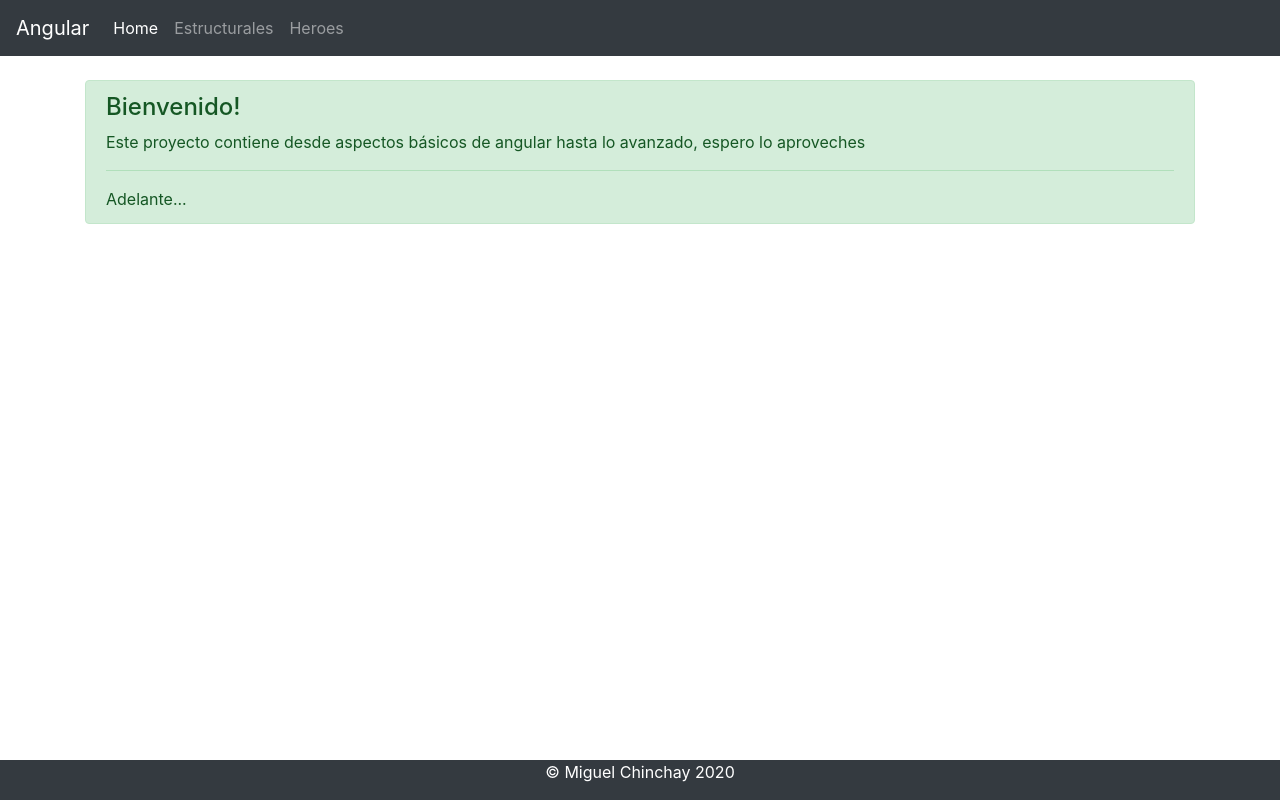
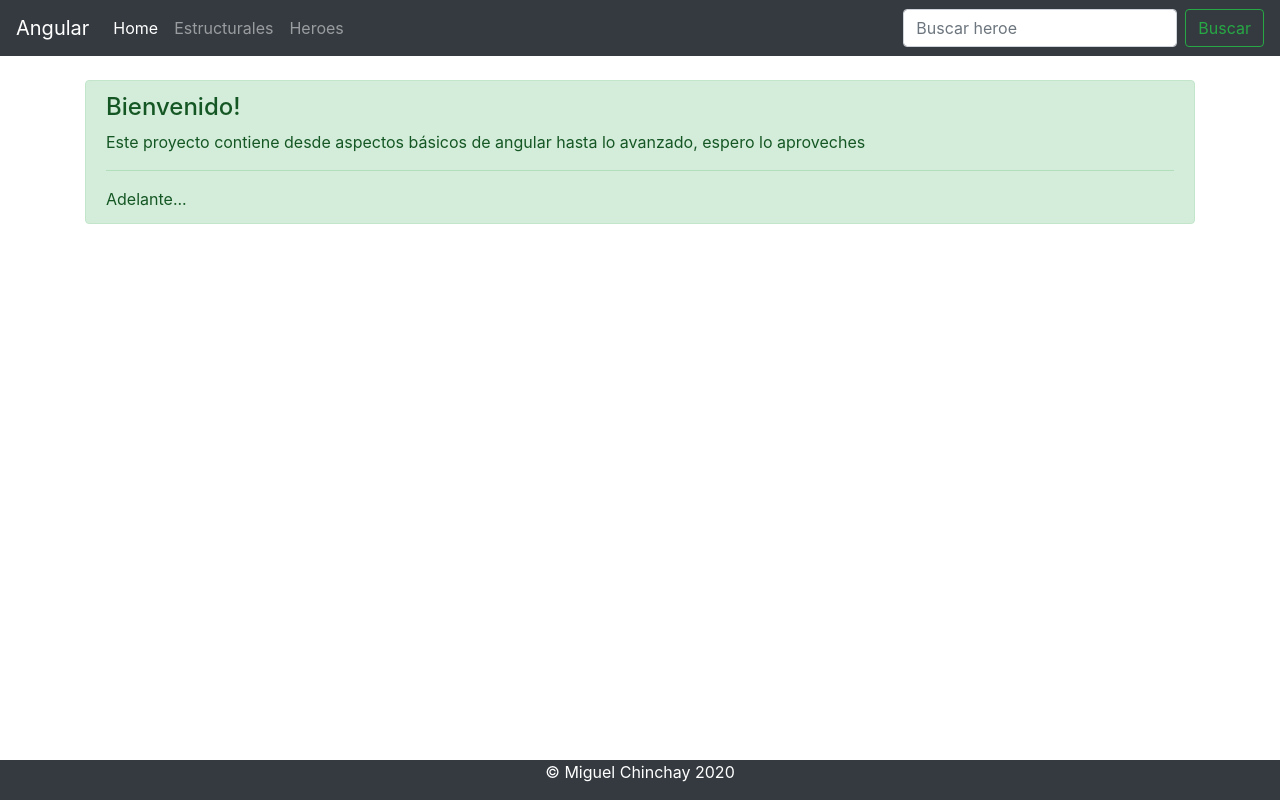
Before and after one commit to MiguDeveloper/example1-angular, an Angular app: page /#/home in a window 1280 px wide. Built offline with nearby package versions, Linux system fonts and the light colour scheme.

Commit message:
input outputs reutilizacion de componentes

```diff
--- a/src/app/app.module.ts
+++ b/src/app/app.module.ts
@@ -10,6 +10,8 @@ import { FooterComponent } from './components/footer/footer.component';
 import { DirectivasEstructuralesComponent } from './components/directivas-estructurales/directivas-estructurales.component';
 import { HeroesComponent } from './components/heroes/heroes.component';
 import { HeroeComponent } from './components/heroe/heroe.component';
+import { GridHeroeComponent } from './components/grid-heroe/grid-heroe.component';
+import { BusquedaHeroeComponent } from './components/busqueda-heroe/busqueda-heroe.component';
 
 @NgModule({
   declarations: [
@@ -19,7 +21,9 @@ import { HeroeComponent } from './components/heroe/heroe.component';
     FooterComponent,
     DirectivasEstructuralesComponent,
     HeroesComponent,
-    HeroeComponent
+    HeroeComponent,
+    GridHeroeComponent,
+    BusquedaHeroeComponent
   ],
   imports: [
     BrowserModule,
--- /dev/null
+++ b/src/app/components/busqueda-heroe/busqueda-heroe.component.html
@@ -0,0 +1,12 @@
+<h1>
+  Buscando: <small>{{ termino }}</small>
+</h1>
+<hr />
+<div class="row animated fadeIn fast" *ngIf="heroes.length === 0">
+  <div class="col-md-12">
+    <div class="alert alert-info" role="alert">
+      No existen resultados con el término: {{ termino }}
+    </div>
+  </div>
+</div>
+<app-grid-heroe [heroes]="heroes"></app-grid-heroe>
--- /dev/null
+++ b/src/app/components/busqueda-heroe/busqueda-heroe.component.ts
@@ -0,0 +1,26 @@
+import { ActivatedRoute } from "@angular/router";
+import { Heroe } from "./../../models/heroe";
+import { Component, OnInit } from "@angular/core";
+import { HeroeService } from "src/app/services/heroe.service";
+
+@Component({
+  selector: "app-busqueda-heroe",
+  templateUrl: "./busqueda-heroe.component.html",
+  styleUrls: ["./busqueda-heroe.component.css"],
+})
+export class BusquedaHeroeComponent implements OnInit {
+  heroes: Heroe[] = [];
+  termino = "";
+
+  constructor(
+    private heroesService: HeroeService,
+    private route: ActivatedRoute
+  ) {}
+
+  ngOnInit(): void {
+    this.route.params.subscribe((params) => {
+      this.termino = params["termino"];
+      this.heroes = this.heroesService.buscarHeroe(this.termino);
+    });
+  }
+}
--- /dev/null
+++ b/src/app/components/grid-heroe/grid-heroe.component.html
@@ -0,0 +1,21 @@
+<div class="card-columns">
+  <div class="card animated fadeIn fast" *ngFor="let heroe of heroes">
+    <img src="{{ heroe.img }}" class="card-img-top" />
+    <div class="card-body">
+      <h5 class="card-title">{{ heroe.nombre }}</h5>
+      <p class="card-text">
+        {{ heroe.bio }}
+      </p>
+      <p class="card-text">
+        <small class="text-muted">{{
+          heroe.aparicion | date: "yyyy-MM"
+        }}</small>
+      </p>
+      <a
+        [routerLink]="['/heroe', heroe.id]"
+        class="btn btn-outline-primary btn-block"
+        >Ver más...</a
+      >
+    </div>
+  </div>
+</div>
--- /dev/null
+++ b/src/app/components/grid-heroe/grid-heroe.component.ts
@@ -0,0 +1,15 @@
+import { Heroe } from "./../../models/heroe";
+import { Component, OnInit, Input } from "@angular/core";
+
+@Component({
+  selector: "app-grid-heroe",
+  templateUrl: "./grid-heroe.component.html",
+  styleUrls: ["./grid-heroe.component.css"],
+})
+export class GridHeroeComponent implements OnInit {
+  @Input() heroes: Heroe[];
+
+  constructor() {}
+
+  ngOnInit(): void {}
+}
--- a/src/app/components/heroes/heroes.component.html
+++ b/src/app/components/heroes/heroes.component.html
@@ -1,19 +1 @@
-<div class="card-columns">
-  <div class="card animated fadeIn fast" *ngFor="let heroe of heroes">
-    <img src="{{ heroe.img }}" class="card-img-top" />
-    <div class="card-body">
-      <h5 class="card-title">{{ heroe.nombre }}</h5>
-      <p class="card-text">
-        {{ heroe.bio }}
-      </p>
-      <p class="card-text">
-        <small class="text-muted">{{ heroe.aparicion | date: 'yyyy-MM' }}</small>
-      </p>
-      <a
-        [routerLink]="['/heroe', heroe.id]"
-        class="btn btn-outline-primary btn-block"
-        >Ver más...</a
-      >
-    </div>
-  </div>
-</div>
+<app-grid-heroe [heroes]= "heroes"></app-grid-heroe>
--- a/src/app/services/heroe.service.ts
+++ b/src/app/services/heroe.service.ts
@@ -1,11 +1,10 @@
-import { Heroe } from './../models/heroe';
-import { Injectable } from '@angular/core';
+import { Heroe } from "./../models/heroe";
+import { Injectable } from "@angular/core";
 
 @Injectable({
-  providedIn: 'root'
+  providedIn: "root",
 })
 export class HeroeService {
-
   heroes: Heroe[] = [
     {
       id: 0,
@@ -73,10 +72,22 @@ export class HeroeService {
   ];
 
   constructor() {
-    console.log('Servicio listo para usarse');
+    console.log("Servicio listo para usarse");
   }
 
-  getHeroes(){
+  getHeroes() {
     return this.heroes;
   }
+  buscarHeroe(termino: string): Heroe[] {
+    termino = termino.toLowerCase();
+    let heroesEncontrados: Heroe[] = [];
+    debugger;
+    this.heroes.forEach((heroe) => {
+      if (heroe.nombre.toLowerCase().indexOf(termino) >= 0) {
+        heroesEncontrados.push(heroe);
+      }
+    });
+    console.log(heroesEncontrados);
+    return heroesEncontrados;
+  }
 }
--- a/src/app/shared/navbar/navbar.component.html
+++ b/src/app/shared/navbar/navbar.component.html
@@ -18,12 +18,31 @@
         <a class="nav-link" [routerLink]="['home']">Home</a>
       </li>
       <li class="nav-item" routerLinkActive="active">
-        <a class="nav-link" [routerLink]="['directivas-estructurales']">Estructurales</a>
+        <a class="nav-link" [routerLink]="['directivas-estructurales']"
+          >Estructurales</a
+        >
       </li>
       <li class="nav-item" routerLinkActive="active">
         <a class="nav-link" [routerLink]="['heroes']">Heroes</a>
       </li>
     </ul>
+    <div class="form-inline my-2 my-lg-0">
+      <input
+        class="form-control mr-sm-2"
+        type="search"
+        placeholder="Buscar heroe"
+        aria-label="Search"
+        #buscarTexto
+        (keyup.enter)="buscarHeroe(buscarTexto.value)"
+      />
+      <button
+        class="btn btn-outline-success my-2 my-sm-0"
+        type="button"
+        (click)="buscarHeroe(buscarTexto.value)"
+      >
+        Buscar
+      </button>
+    </div>
   </div>
 </nav>
-<br>
+<br />
--- a/src/app/shared/navbar/navbar.component.ts
+++ b/src/app/shared/navbar/navbar.component.ts
@@ -1,15 +1,17 @@
-import { Component, OnInit } from '@angular/core';
+import { Component, OnInit } from "@angular/core";
+import { Router } from "@angular/router";
 
 @Component({
-  selector: 'app-navbar',
-  templateUrl: './navbar.component.html',
-  styleUrls: ['./navbar.component.css']
+  selector: "app-navbar",
+  templateUrl: "./navbar.component.html",
+  styleUrls: ["./navbar.component.css"],
 })
 export class NavbarComponent implements OnInit {
+  constructor(private router: Router) {}
 
-  constructor() { }
+  ngOnInit(): void {}
 
-  ngOnInit(): void {
+  buscarHeroe(termino: string) {
+    this.router.navigate(["search", termino]);
   }
-
 }
```
Also changed, not shown: src/app/app-routing.module.ts (+8 -5 lines), src/app/components/busqueda-heroe/busqueda-heroe.component.css (added), src/app/components/grid-heroe/grid-heroe.component.css (added), 2 other files (tests, documents, lock files or other folders).
